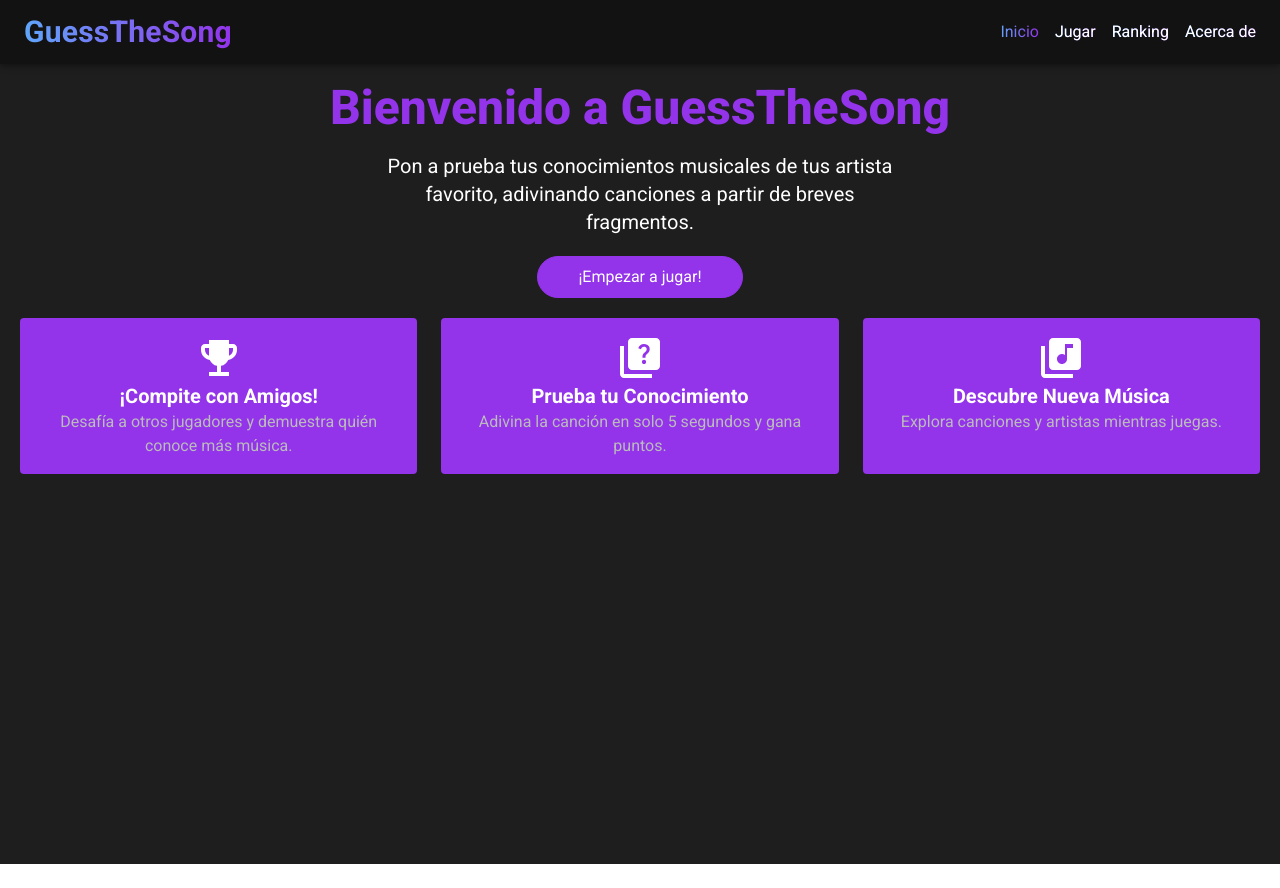
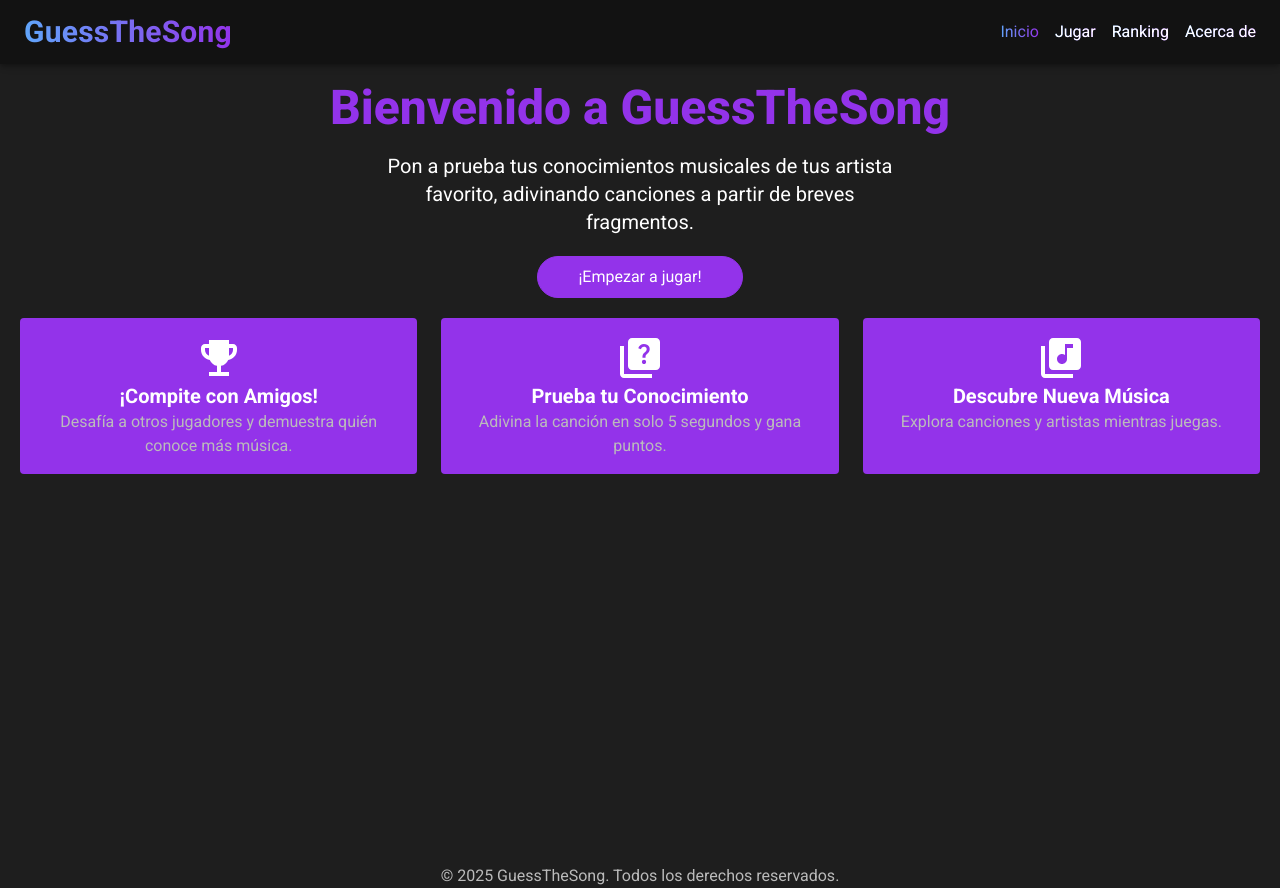
Before and after one commit to NelsonValentinGarroDadan/GuessTheSong, a React (Vite) app: page / in a window 1280 px wide. Before the commit the page ends 864 px from the top, so only its background shows below. Built offline with nearby package versions, Linux system fonts and the light colour scheme.

Commit message:
feat/footer

```diff
--- a/src/App.jsx
+++ b/src/App.jsx
@@ -2,6 +2,7 @@ import { Route, Routes } from 'react-router-dom'
 import './App.css'
 import Navbar from './components/navbar/navbar'
 import Home from './components/home/home'
+import Footer from './components/footer/footer'
 function App() {
 
   return (
@@ -10,6 +11,7 @@ function App() {
         <Routes>
           <Route path="/" element={<Home />} />
         </Routes>
+      <Footer />
     </>
   )
 }
--- /dev/null
+++ b/src/components/footer/footer.tsx
@@ -0,0 +1,10 @@
+import React from "react";
+const Footer = () => {
+    return(
+        <footer>
+            <p className="text-secondary-text-dark text-center w-full bg-bg-muted-dark">© 2025 GuessTheSong. Todos los derechos reservados.</p>
+        </footer>
+    );
+}
+
+export default Footer;
```
